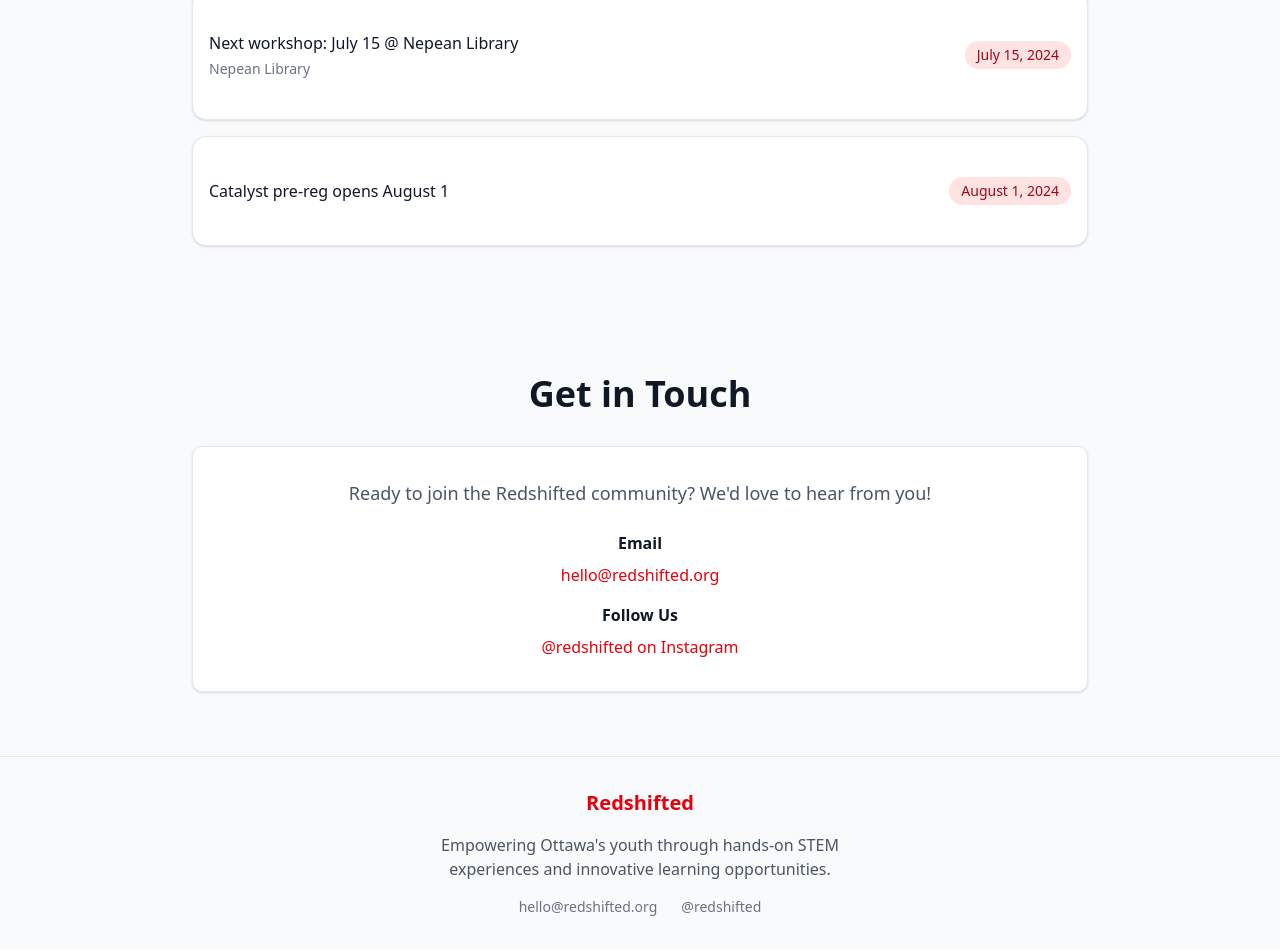
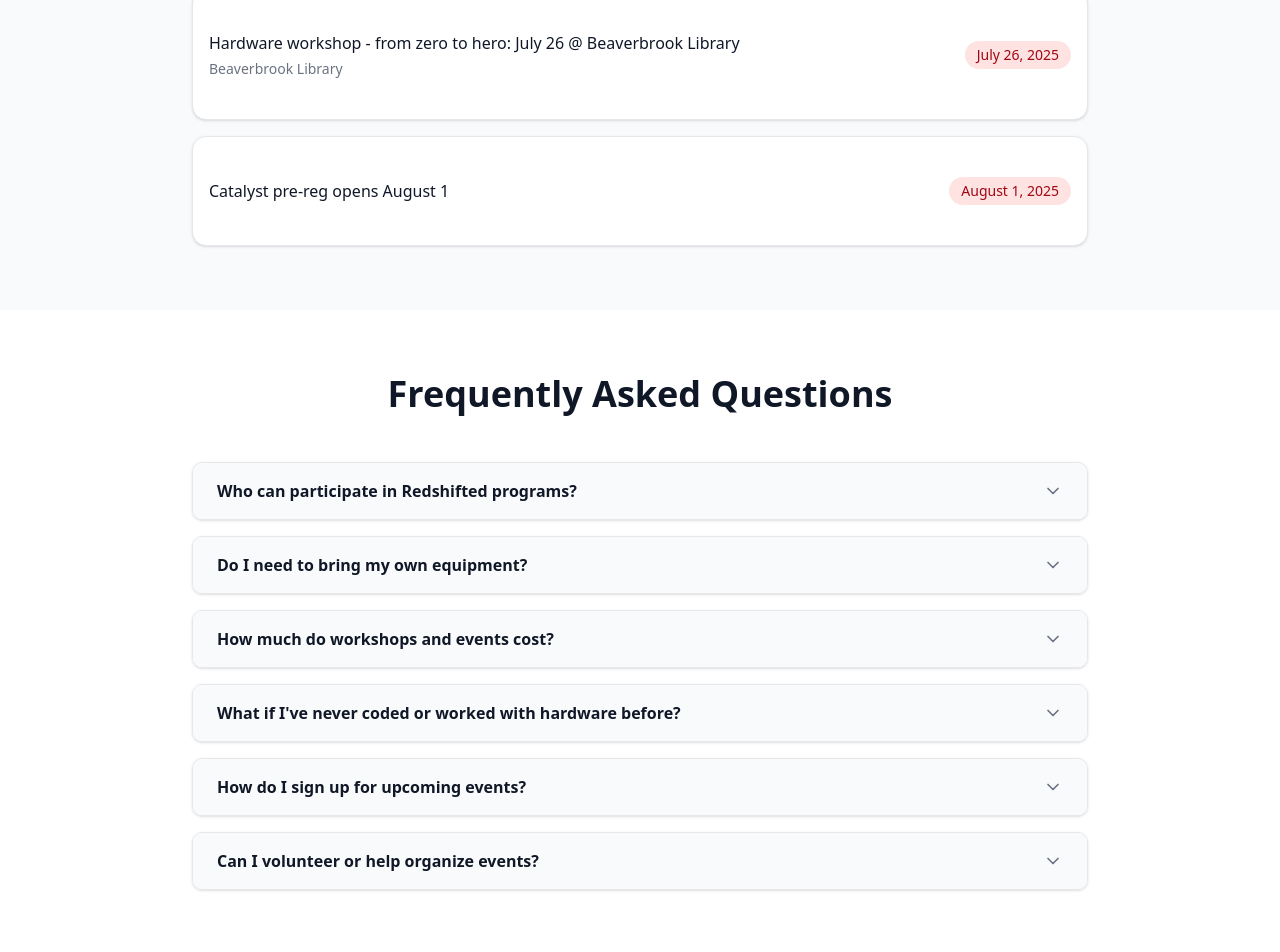
Before and after one commit to TheBlisteringSun/redshifted, a Next.js app in the folder redshifted-site/: page / in a window 1280 px wide. Shown: the part 1374-2326 px from the top of the page. Built offline with nearby package versions, Linux system fonts and the light colour scheme.

Commit message:
Added FAQ and updated info

```diff
--- a/redshifted-site/src/app/page.tsx
+++ b/redshifted-site/src/app/page.tsx
@@ -4,6 +4,7 @@
 import Footer from '@/components/Footer'
 import InitiativeCard from '@/components/InitiativeCard'
 import EventsList from '@/components/EventsList'
+import FAQSection from '@/components/FAQSection'
 import ContactSection from '@/components/ContactSection'
 import { Button } from '@/components/ui/button'
 
@@ -11,14 +12,49 @@
   const events = [
     {
       id: '1',
-      title: 'Next workshop: July 15 @ Nepean Library',
-      date: 'July 15, 2024',
-      location: 'Nepean Library'
+      title: 'Hardware workshop - from zero to hero: July 26 @ Beaverbrook Library',
+      date: 'July 26, 2025',
+      location: 'Beaverbrook Library'
     },
     {
       id: '2',
       title: 'Catalyst pre-reg opens August 1',
-      date: 'August 1, 2024'
+      date: 'August 1, 2025'
+    }
+  ]
+
+  const faqs = [
+    {
+      id: '1',
+      question: 'Who can participate in Redshifted programs?',
+      answer: 'Our programs are designed for high school students in the Ottawa area. Whether you\'re a complete beginner or have some experience with technology, we welcome all skill levels!'
+    },
+    {
+      id: '2',
+      question: 'Do I need to bring my own equipment?',
+      answer: 'No! We provide all the necessary hardware and tools for our workshops. Just bring your curiosity and enthusiasm to learn.'
+    },
+    {
+      id: '3',
+      question: 'How much do workshops and events cost?',
+      answer: 'We aim to make all our programs as accessible as possible, however some programs have a fee due to the high operating costs. We believe that STEM education should be accessible to everyone, regardless of financial background, which is why we offer need-based waivers. If you need a waiver, please reach out to us at hello@redshifted.org.'
+    },
+    {
+      id: '4',
+      // The &apos; HTML entity is being rendered as literal text because it's inside a JavaScript string,
+      // not HTML. In JSX/React, you should use the actual apostrophe (') character instead.
+      question: "What if I've never coded or worked with hardware before?",
+      answer: "That's perfect! Our programs are specifically designed for beginners. We'll teach you everything from the ground up in a supportive, no-pressure environment."
+    },
+    {
+      id: '5',
+      question: 'How do I sign up for upcoming events?',
+      answer: 'You can reach out to us via email at hello@redshifted.org or follow us on Instagram @redshifted for the latest updates and registration links.'
+    },
+    {
+      id: '6',
+      question: 'Can I volunteer or help organize events?',
+      answer: "Absolutely! We're always looking for passionate students and community members to help us grow. Send us an email to learn about volunteer opportunities."
     }
   ]
 
@@ -36,13 +72,13 @@
 
             {/* Mission Statement */}
             <p className="text-lg sm:text-xl text-gray-600 mb-8 max-w-3xl mx-auto leading-relaxed">
-              Empowering Ottawa's youth through hands-on STEM experiences, fostering innovation, and building the next generation of creators and problem-solvers.
+              Empowering Ottawa&apos;s youth through hands-on STEM experiences, fostering innovation, and building the next generation of creators and problem-solvers.
             </p>
 
             {/* Founder's Note */}
             <div className="bg-white rounded-lg p-6 mb-8 shadow-sm border border-gray-200">
               <p className="text-gray-700 italic">
-                "We believe every student deserves the opportunity to explore, create, and innovate. Redshifted is more than just workshops and hackathons—it's a community where curiosity meets opportunity."
+                &quot;We believe every student deserves the opportunity to explore, create, and innovate. Redshifted is more than just workshops and hackathons—it&apos;s a community where curiosity meets opportunity.&quot;
               </p>
               <p className="text-sm text-gray-500 mt-2">— Redshifted Team</p>
             </div>
@@ -91,6 +127,9 @@
           </div>
         </section>
 
+        {/* FAQ Section */}
+        <FAQSection faqs={faqs} />
+
         {/* Contact Section */}
         <ContactSection />
       </main>
--- a/redshifted-site/src/components/ContactSection.tsx
+++ b/redshifted-site/src/components/ContactSection.tsx
@@ -8,7 +8,7 @@
 
         <div className="bg-white rounded-lg p-8 shadow-sm border border-gray-200">
           <p className="text-lg text-gray-600 mb-6">
-            Ready to join the Redshifted community? We'd love to hear from you!
+            Ready to join the Redshifted community? We&apos;d love to hear from you!
           </p>
 
           <div className="space-y-4">
--- /dev/null
+++ b/redshifted-site/src/components/FAQSection.tsx
@@ -0,0 +1,73 @@
+"use client"
+
+import { useState } from 'react'
+import { ChevronDown, ChevronUp } from 'lucide-react'
+
+interface FAQItem {
+  id: string
+  question: string
+  answer: string
+}
+
+interface FAQSectionProps {
+  faqs: FAQItem[]
+}
+
+export default function FAQSection({ faqs }: FAQSectionProps) {
+  const [openItems, setOpenItems] = useState<Set<string>>(new Set())
+
+  const toggleItem = (id: string) => {
+    const newOpenItems = new Set(openItems)
+    if (newOpenItems.has(id)) {
+      newOpenItems.delete(id)
+    } else {
+      newOpenItems.add(id)
+    }
+    setOpenItems(newOpenItems)
+  }
+
+  return (
+    <section id="faq" className="px-4 py-16 sm:px-6 lg:px-8 bg-white">
+      <div className="max-w-4xl mx-auto">
+        <h2 className="text-3xl sm:text-4xl font-bold text-gray-900 text-center mb-12">
+          Frequently Asked Questions
+        </h2>
+
+        <div className="space-y-4">
+          {faqs.map((faq) => {
+            const isOpen = openItems.has(faq.id)
+
+            return (
+              <div
+                key={faq.id}
+                className="border border-gray-200 rounded-lg overflow-hidden shadow-sm"
+              >
+                <button
+                  onClick={() => toggleItem(faq.id)}
+                  className="w-full px-6 py-4 text-left bg-gray-50 hover:bg-gray-100 transition-colors flex items-center justify-between"
+                >
+                  <h3 className="font-semibold text-gray-900 pr-4">
+                    {faq.question}
+                  </h3>
+                  {isOpen ? (
+                    <ChevronUp className="h-5 w-5 text-gray-500 flex-shrink-0" />
+                  ) : (
+                    <ChevronDown className="h-5 w-5 text-gray-500 flex-shrink-0" />
+                  )}
+                </button>
+
+                {isOpen && (
+                  <div className="px-6 py-4 bg-white border-t border-gray-200">
+                    <p className="text-gray-700 leading-relaxed">
+                      {faq.answer}
+                    </p>
+                  </div>
+                )}
+              </div>
+            )
+          })}
+        </div>
+      </div>
+    </section>
+  )
+}
--- a/redshifted-site/src/components/Footer.tsx
+++ b/redshifted-site/src/components/Footer.tsx
@@ -7,22 +7,22 @@
             <span className="text-xl font-bold text-red-600">Redshifted</span>
           </div>
           <p className="text-gray-600 mb-4 max-w-md mx-auto">
-            Empowering Ottawa's youth through hands-on STEM experiences and innovative learning opportunities.
+            Empowering Ottawa&apos;s youth through hands-on STEM experiences and innovative learning opportunities.
           </p>
           <div className="flex flex-col sm:flex-row justify-center items-center space-y-2 sm:space-y-0 sm:space-x-6 text-sm text-gray-500">
             <a
-              href="mailto:hello@redshifted.org"
+              href="mailto:programs@redshifted.ca"
               className="hover:text-red-600 transition-colors"
             >
-              hello@redshifted.org
+              programs@redshifted.ca
             </a>
             <a
-              href="https://instagram.com/redshifted"
+              href="https://instagram.com/redshifted.ottawa"
               target="_blank"
               rel="noopener noreferrer"
               className="hover:text-red-600 transition-colors"
             >
-              @redshifted
+              @redshifted.ottawa
             </a>
           </div>
         </div>
--- a/redshifted-site/src/components/Navbar.tsx
+++ b/redshifted-site/src/components/Navbar.tsx
@@ -30,6 +30,9 @@
             </Link>
             <Link href="/#initiatives" className="text-gray-700 hover:text-red-600 transition-colors">
               Initiatives
+            </Link>
+            <Link href="/#faq" className="text-gray-700 hover:text-red-600 transition-colors">
+              FAQ
             </Link>
             <Link href="/#contact" className="text-gray-700 hover:text-red-600 transition-colors">
               Contact
@@ -68,6 +71,13 @@
                   Initiatives
                 </Link>
                 <Link
+                  href="/#faq"
+                  className="block px-3 py-2 text-gray-700 hover:text-red-600 transition-colors"
+                  onClick={() => setIsOpen(false)}
+                >
+                  FAQ
+                </Link>
+                <Link
                   href="/#contact"
                   className="block px-3 py-2 text-gray-700 hover:text-red-600 transition-colors"
                   onClick={() => setIsOpen(false)}
```
Lines whose indentation alone changed are shown as unchanged.
